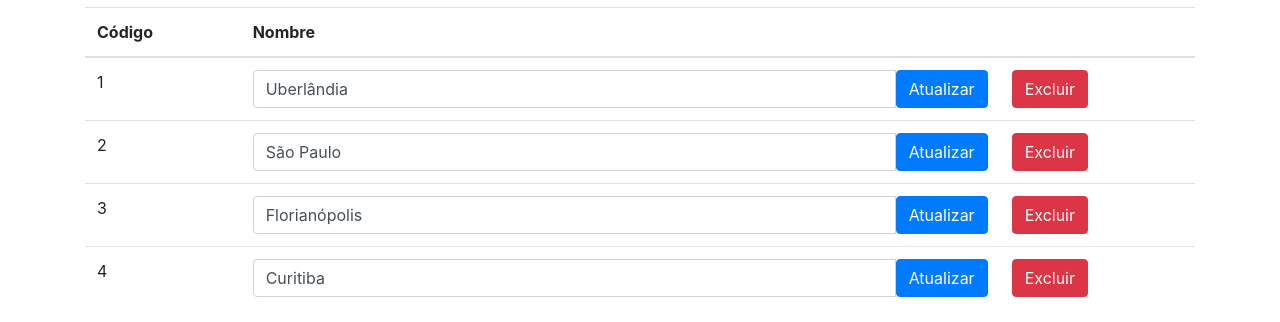
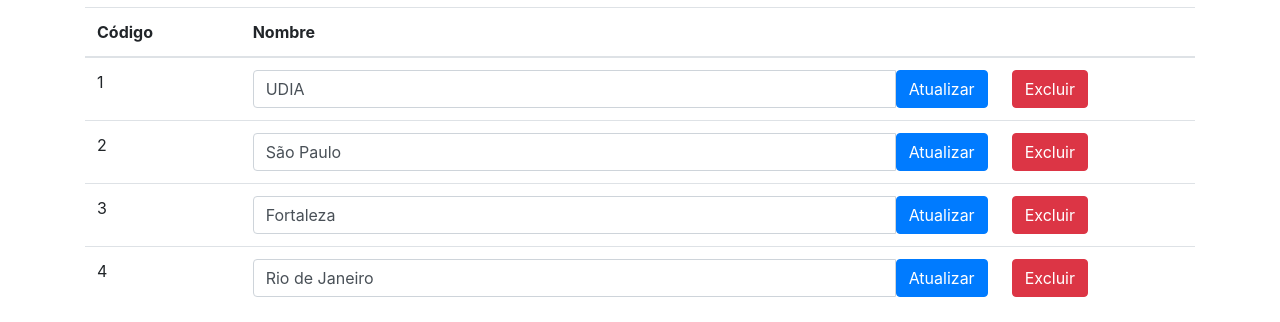
Before and after one commit to arellano84/meuprojecto, an Angular app: page / in a window 1280 px wide. Shown: the part 1603-1925 px from the top of the page. Built offline with nearby package versions, Linux system fonts and the light colour scheme; data requests are answered from the project's data file.

Commit message:
16.3. Fazendo requisição com GET e recebendo o retorno

```diff
--- a/data/db.json
+++ b/data/db.json
@@ -1,19 +1,19 @@
 {
-  "cidades": [
+  "ciudades": [
     {
-      "nome": "UDIA",
+      "nombre": "UDIA",
       "id": 1
     },
     {
-      "nome": "São Paulo",
+      "nombre": "São Paulo",
       "id": 2
     },
     {
-      "nome": "Fortaleza",
+      "nombre": "Fortaleza",
       "id": 3
     },
     {
-      "nome": "Rio de Janeiro",
+      "nombre": "Rio de Janeiro",
       "id": 4
     }
   ]
--- /dev/null
+++ b/src/app/peticiones/ciudad.service.ts
@@ -0,0 +1,19 @@
+import { Injectable } from '@angular/core';
+import { HttpClient } from '@angular/common/http';
+
+@Injectable({
+  providedIn: 'root'
+})
+export class CiudadService {
+
+  constructor(private httpClient: HttpClient) { }
+
+  consultar(): Promise<any> {
+    console.log('-Servicio- Consultado Ciudades...');
+    return this
+      .httpClient
+      .get('http://localhost:3000/ciudades')
+      .toPromise();
+  }
+
+}
--- a/src/app/peticiones/ciudades-form/ciudades-form.component.html
+++ b/src/app/peticiones/ciudades-form/ciudades-form.component.html
@@ -6,11 +6,11 @@
 
   <div class="form-group">
     <label>Nombre</label>
-    <input type="text" class="form-control" #nome>
+    <input type="text" class="form-control" #nombre>
   </div>
 
   <button type="button" class="btn btn-primary"
-    (click)="adicionar(nome.value); nome.value = ''">Adicionar</button>
+    (click)="adicionar(nombre.value); nombre.value = ''">Adicionar</button>
 
   <table class="table" style="margin-top: 20px">
     <thead>
@@ -21,20 +21,20 @@
       </tr>
     </thead>
     <tbody>
-      <tr *ngFor="let cidade of cidades">
-        <td>{{ cidade.id }}</td>
+      <tr *ngFor="let ciudad of ciudades">
+        <td>{{ ciudad.id }}</td>
         <td>
           <div class="input-group">
-            <input type="text" class="form-control" [(ngModel)]="cidade.nome">
+            <input type="text" class="form-control" [(ngModel)]="ciudad.nombre">
             <span class="input-group-btn">
               <button class="btn btn-primary"
-                (click)="atualizar(cidade)">Atualizar</button>
+                (click)="atualizar(ciudad)">Atualizar</button>
             </span>
           </div>
         </td>
         <td>
           <button class="btn btn-danger"
-            (click)="excluir(cidade.id)">Excluir</button>
+            (click)="excluir(ciudad.id)">Excluir</button>
         </td>
       </tr>
     </tbody>
--- a/src/app/peticiones/ciudades-form/ciudades-form.component.ts
+++ b/src/app/peticiones/ciudades-form/ciudades-form.component.ts
@@ -1,18 +1,28 @@
 import { Component, OnInit } from '@angular/core';
+import { CiudadService } from './../ciudad.service';
 
 @Component({
   selector: 'app-ciudades-form',
   templateUrl: './ciudades-form.component.html',
   styleUrls: ['./ciudades-form.component.css']
 })
-export class CiudadesFormComponent {
+export class CiudadesFormComponent implements OnInit {
 
-  cidades = [
-    { id: 1, nome: 'Uberlândia' },
-    { id: 2, nome: 'São Paulo' },
-    { id: 3, nome: 'Florianópolis' },
-    { id: 4, nome: 'Curitiba' }
+  ciudades = [
+    // { id: 1, nome: 'Uberlândia' }
   ];
+
+  constructor(private ciudadService: CiudadService) {}
+
+  ngOnInit() {
+    console.log('-Component- Consultado Ciudades...');
+    this.ciudadService.consultar()
+    .then(ciudades => {
+        this.ciudades = ciudades;
+        console.log(this.ciudades);
+        console.log(this.ciudades[0].nombre);
+    });
+  }
 
   adicionar(nome: string) {
     alert(nome);
@@ -22,8 +32,8 @@ export class CiudadesFormComponent {
     alert(id);
   }
 
-  atualizar(cidade: any) {
-    alert(JSON.stringify(cidade));
+  atualizar(ciudad: any) {
+    alert(JSON.stringify(ciudad));
   }
 
 }
```
Also changed, not shown: src/app/peticiones/peticiones.module.ts (+9 -2 lines).
